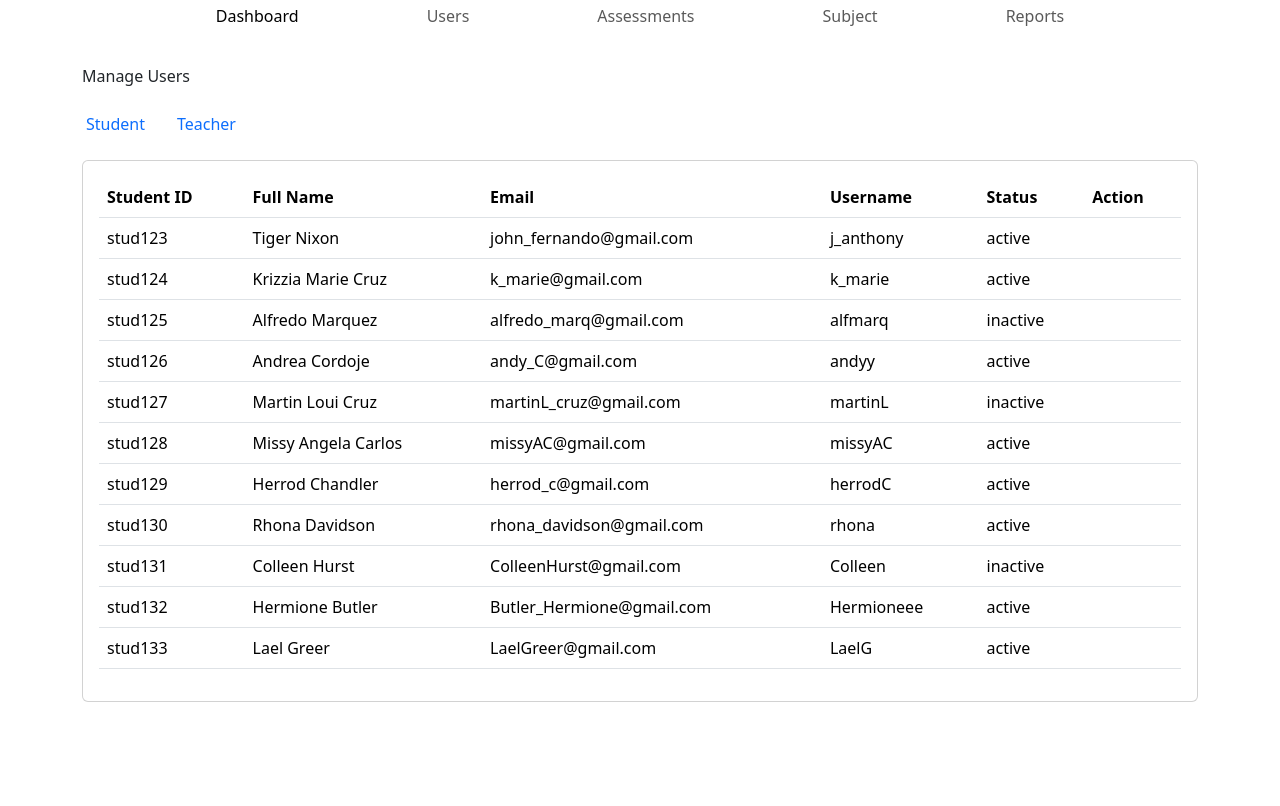
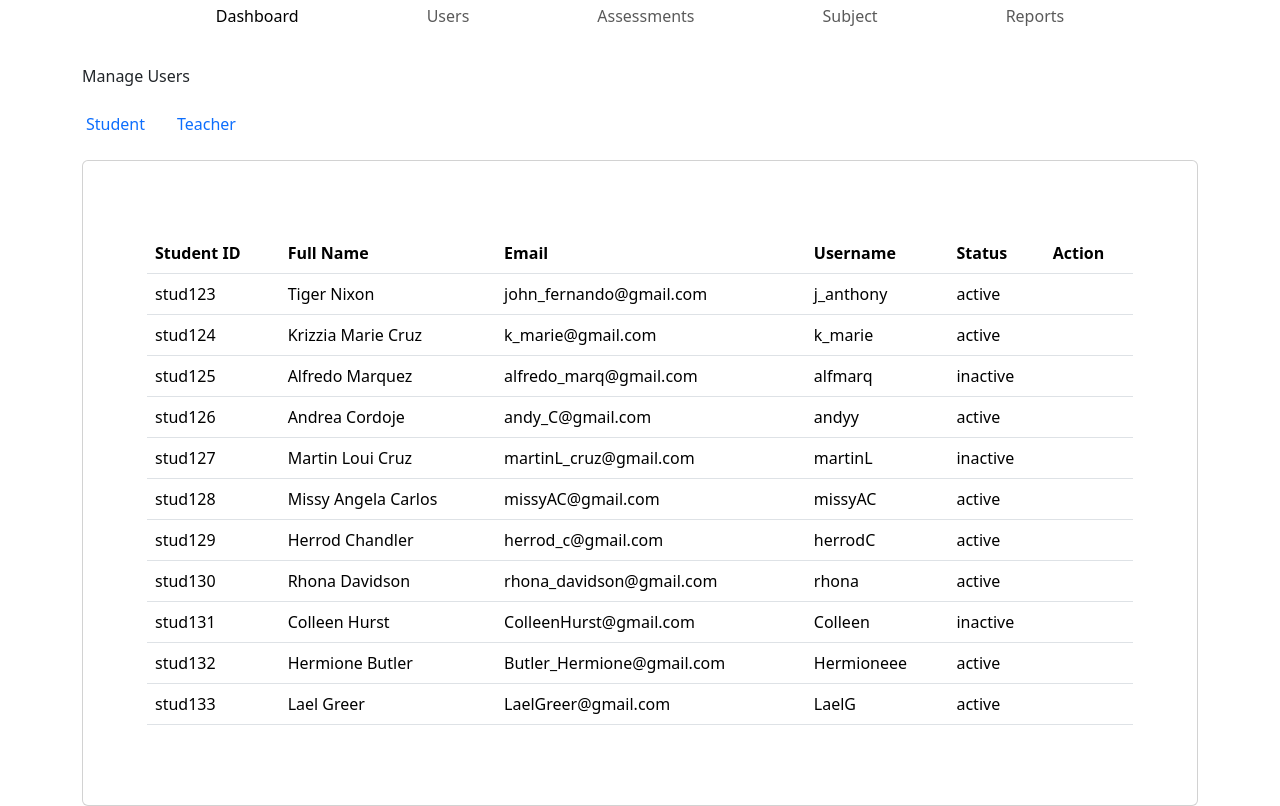
Before and after one commit to kristhaynee/Learning-Management-System-Prototype, a PHP site: page /users.php in a window 1280 px wide. Shown: the part 404-1210 px from the top of the page. Before the commit the page ends 1106 px from the top, so only its background shows below. Run offline with PHP 8.4, Linux system fonts and the light colour scheme; some libraries are stand-ins or nearby versions; some web fonts are replaced.

Commit message:
Update users.php

```diff
--- a/client/back-office/users.php
+++ b/client/back-office/users.php
@@ -21,7 +21,7 @@ include('includes/script.php');
     <!-- TABLE STUDENT -->
     <div class="container mt-3 table-responsive tab-pane fade show active" role="tabpanel" aria-labelledby="nav-student-tab" id="nav-student">
         <div class="card">
-            <div class="card-body">
+            <div class="card-body m-5 pt-4 px-3">
                 <table id="example1" class="table pt-3 px-5" style="width:100%">
                     <thead>
                         <tr>
@@ -131,8 +131,17 @@ include('includes/script.php');
     <!-- TABLE TEACHER -->
     <div class="container mt-3 table-responsive tab-pane fade" role="tabpanel" aria-labelledby="nav-teacher-tab" id="nav-teacher">
         <div class="card">
-            <div class="card-body">
-            <table id="example2" class="table pt-3 px-5" style="width:100%">
+
+            <div class="row">
+                <div class="col-md-12 pt-4">
+                    <div class="new-user float-sm-end">
+                        <a href="users.php" class="new-user-form">Add New Teacher</a>
+                    </div>
+                </div>
+            </div>
+
+            <div class="card-body mx-5  px-3">
+                <table id="example2" class="table table pt-3 px-5" style="width:100%">
                     <thead>
                         <tr>
                             <th>Teacher ID</th>
```
Lines whose indentation alone changed are shown as unchanged.
